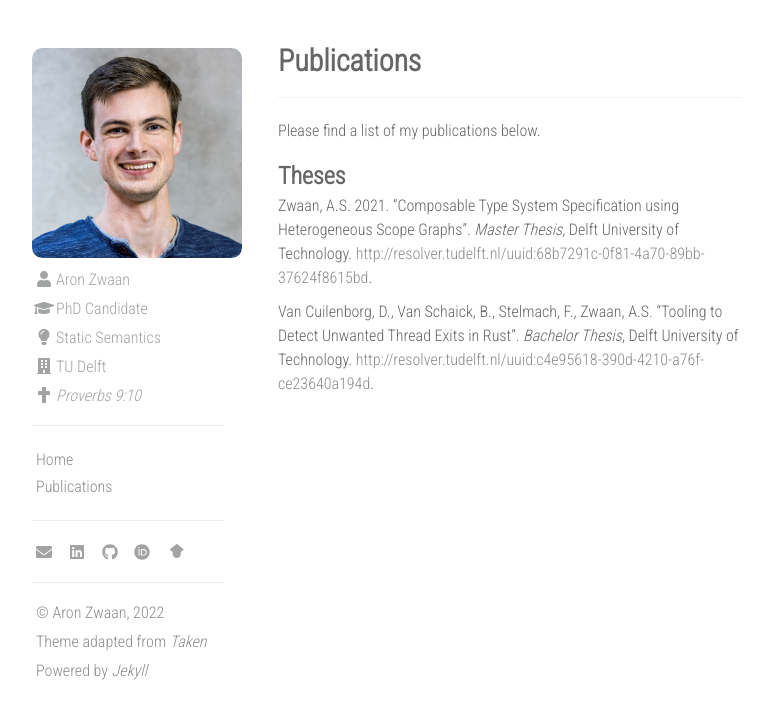
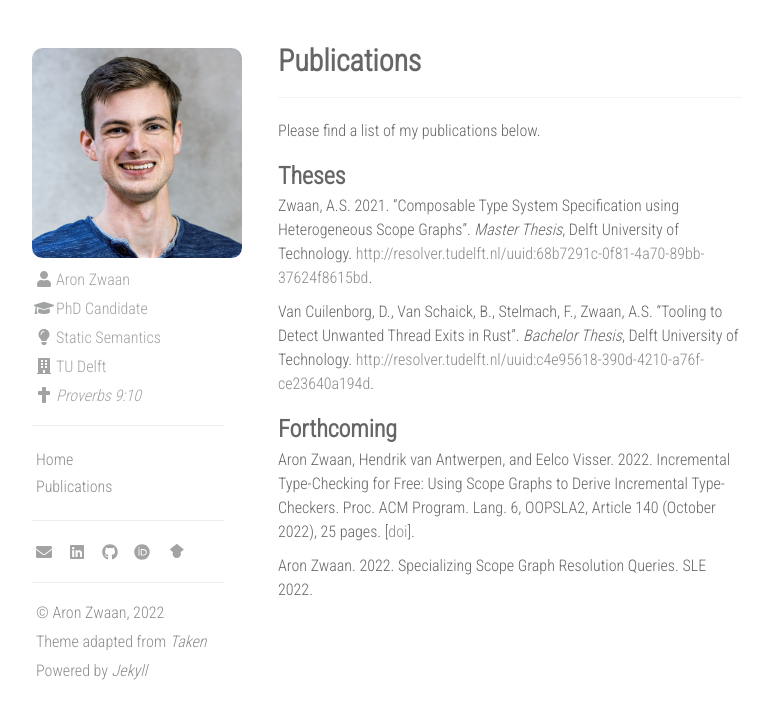
Before and after one commit to aronzwaan/aronzwaan.github.io, a Jekyll site: the page built from publications.md, in a window 1280 px wide. Shown: the top 719 px of the page, without its empty margins (312-1081 px from the left). Built offline with Jekyll 4.4.1, drawn with Linux system fonts in a browser that asks for light colours; nearby versions of some CDN libraries.

Commit message:
Add forthcoming publications.

```diff
--- a/publications.md
+++ b/publications.md
@@ -16,3 +16,9 @@
 "Tooling to Detect Unwanted Thread Exits in Rust".
 _Bachelor Thesis_, Delft University of Technology.
 [http://resolver.tudelft.nl/uuid:c4e95618-390d-4210-a76f-ce23640a194d](http://resolver.tudelft.nl/uuid:c4e95618-390d-4210-a76f-ce23640a194d).
+
+### Forthcoming
+
+Aron Zwaan, Hendrik van Antwerpen, and Eelco Visser. 2022. Incremental Type-Checking for Free: Using Scope Graphs to Derive Incremental Type-Checkers. Proc. ACM Program. Lang. 6, OOPSLA2, Article 140 (October 2022), 25 pages. [[doi](https://doi.org/10.1145/3563303)].
+
+Aron Zwaan. 2022. Specializing Scope Graph Resolution Queries. SLE 2022.
```
